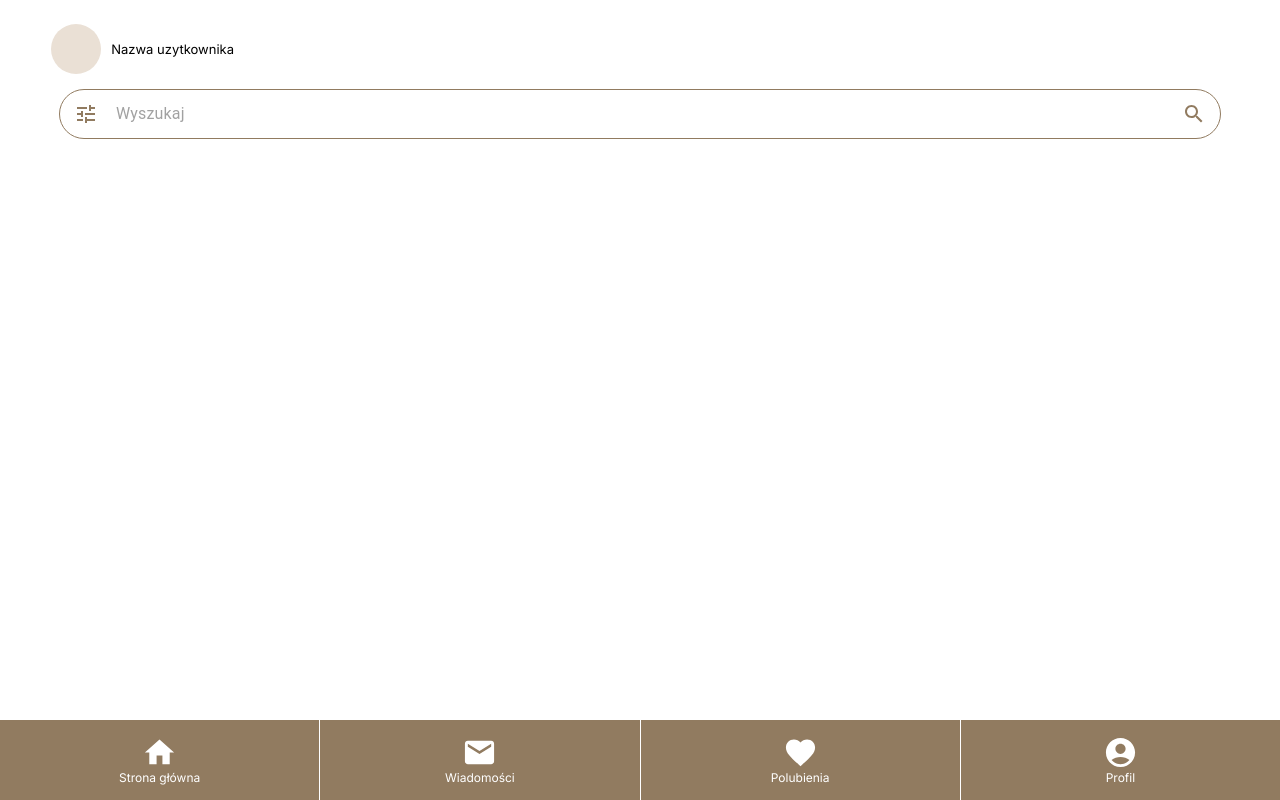
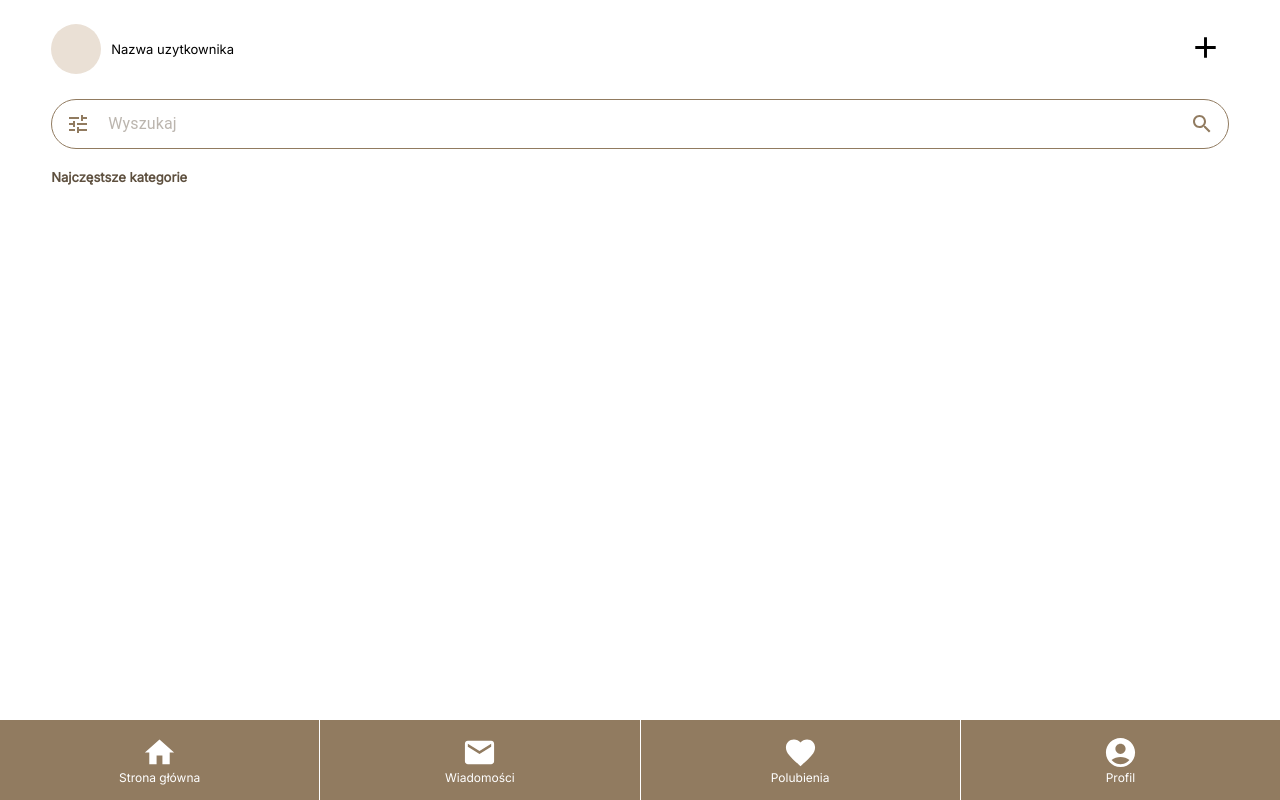
Before and after one commit to asiabielawska/PetsFinder, a React (Vite) app: page / in a window 1280 px wide. Built offline with nearby package versions, Linux system fonts and the light colour scheme.

Commit message:
Changed style

```diff
--- a/src/App.tsx
+++ b/src/App.tsx
@@ -1,12 +1,30 @@
+import { AddNewAnimalButton } from "./components/Main/AddNewAnimalButton/AddNewAnimalButton";
 import { BottomMainMenuBar } from "./components/Main/BottomMainMenuBar/BottomMainMenuBar";
 import { PhotoAndUserName } from "./components/Main/PhotoAndUserName/PhotoAndUserName";
 import { SearchEngine } from "./components/Main/SearchEngine/SearchEngine";
+import { MainContent } from "./styled";
 
 function App() {
   return (
     <>
-      <PhotoAndUserName />
-      <SearchEngine />
+      <MainContent>
+        <div style={{ display: "flex" }}>
+          <PhotoAndUserName />
+          <AddNewAnimalButton />
+        </div>
+        <SearchEngine />
+        <div
+          style={{
+            marginTop: 20,
+            color: "#5E503F",
+            fontWeight: "bold",
+            fontSize: 13,
+          }}
+        >
+          Najczęstsze kategorie
+        </div>
+      </MainContent>
+
       <BottomMainMenuBar />
     </>
   );
--- /dev/null
+++ b/src/components/Main/AddNewAnimalButton/AddNewAnimalButton.tsx
@@ -0,0 +1,11 @@
+import AddIcon from "@mui/icons-material/Add";
+
+export const AddNewAnimalButton = () => {
+  return (
+    <>
+      <button style={{ border: "none", background: "none" }}>
+        <AddIcon fontSize="large" />
+      </button>
+    </>
+  );
+};
--- a/src/components/Main/PhotoAndUserName/styled.ts
+++ b/src/components/Main/PhotoAndUserName/styled.ts
@@ -2,9 +2,8 @@ import { styled } from "@mui/material";
 
 export const PhotoAndName = styled("div")({
   display: "flex",
-  paddingTop: "3vh",
-  paddingLeft: "4vw",
   alignItems: "center",
+  flex: 2,
 });
 export const UserImage = styled("div")({
   width: 50,
--- a/src/components/Main/SearchEngine/SearchEngine.tsx
+++ b/src/components/Main/SearchEngine/SearchEngine.tsx
@@ -8,9 +8,7 @@ export const SearchEngine = () => {
   return (
     <div
       style={{
-        paddingTop: 15,
-        display: "flex",
-        justifyContent: "center",
+        paddingTop: 25,
       }}
     >
       <Paper
@@ -19,7 +17,6 @@ export const SearchEngine = () => {
           p: "2px 4px",
           display: "flex",
           alignItems: "center",
-          width: "90%",
           borderRadius: 10,
           border: "1px solid #917B60",
           boxShadow: "none",
@@ -29,7 +26,7 @@ export const SearchEngine = () => {
           <TuneIcon />
         </IconButton>
         <InputBase
-          sx={{ ml: 1, flex: 1 }}
+          sx={{ ml: 1, flex: 1, color: "#5E503F" }}
           placeholder="Wyszukaj"
           inputProps={{ "aria-label": "Wyszukaj" }}
         />
--- /dev/null
+++ b/src/styled.ts
@@ -0,0 +1,10 @@
+import { styled } from "@mui/material";
+
+export const MainContent = styled("div")({
+  paddingTop: "3vh",
+  paddingLeft: "4vw",
+  paddingRight: "4vw",
+  display: "flex",
+  justifyContent: "center",
+  flexDirection: "column",
+});
```
